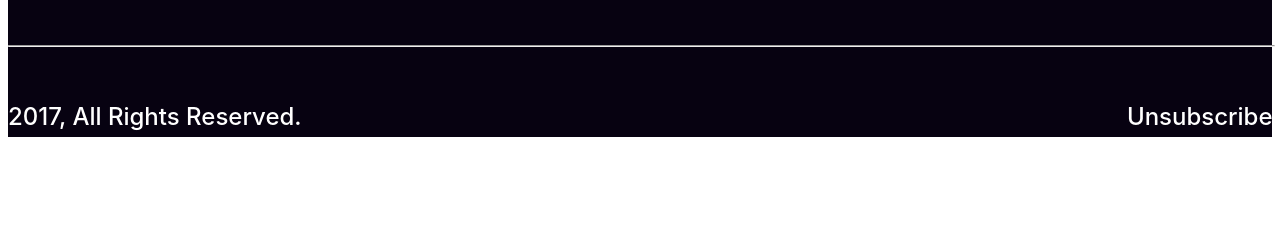
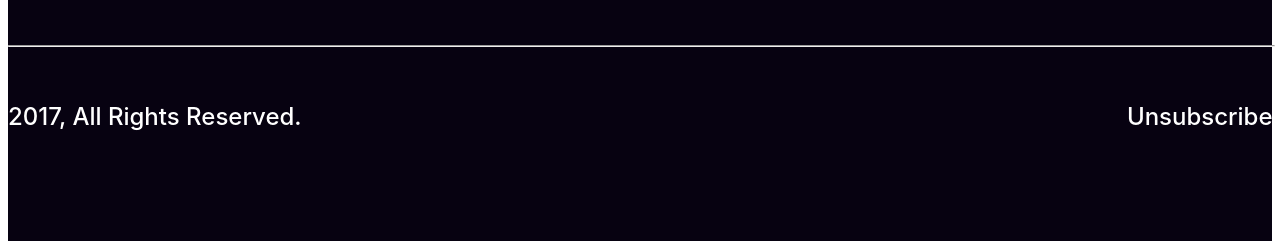
Before and after one commit to Sanjida-Khanam778/batch9-A1-sol, a plain HTML site: page index.html in a window 1280 px wide. Shown: the part 7098-7347 px from the top of the page. Before the commit the page ends 7243 px from the top, so only its background shows below. Drawn offline with Linux system fonts and the light colour scheme.

Commit message:
new footer section

```diff
--- a/style.css
+++ b/style.css
@@ -545,8 +545,8 @@ body{
 /* footer style */
 
 .footer{
-    max-width: 1534px;
-    /* height: 609px; */
+    max-width: 1600px;
+    height: 609px;
     background: rgb(7, 2, 17);
     display: flex;
     flex-direction: column;
```
